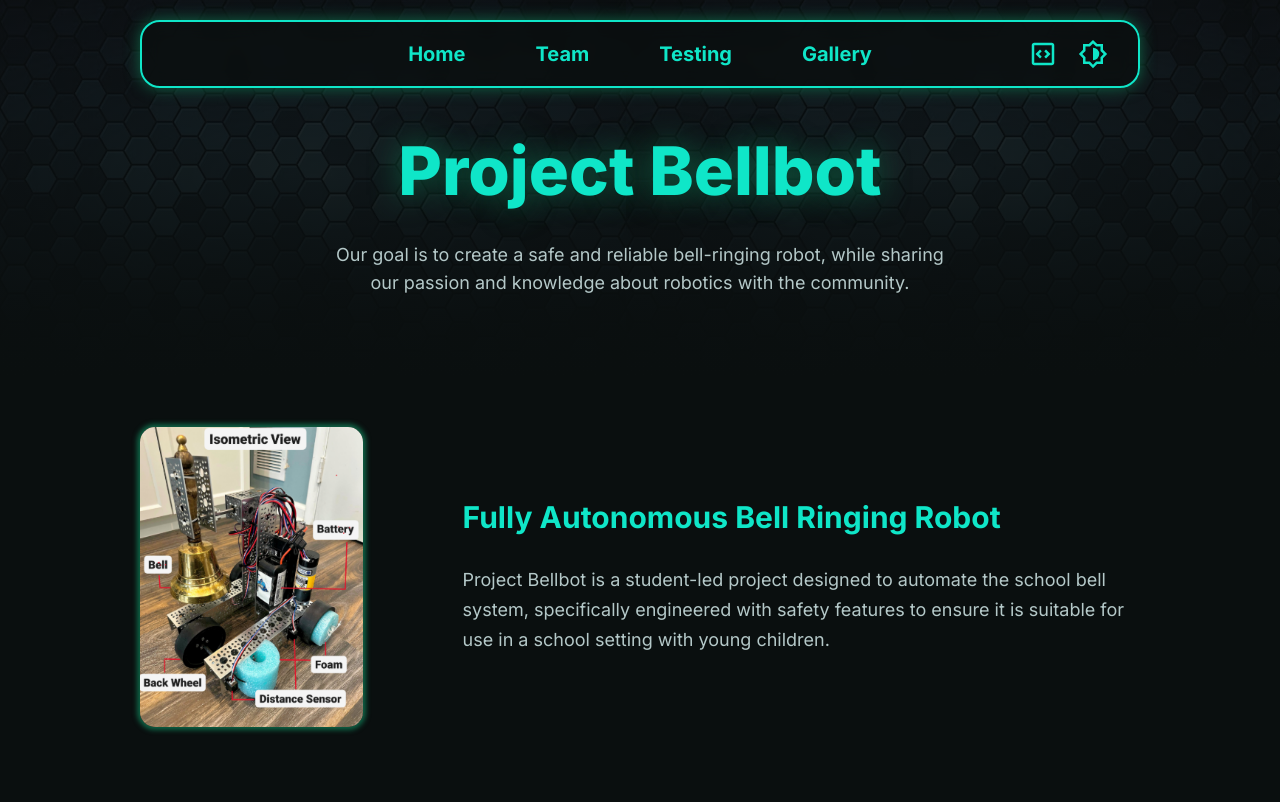
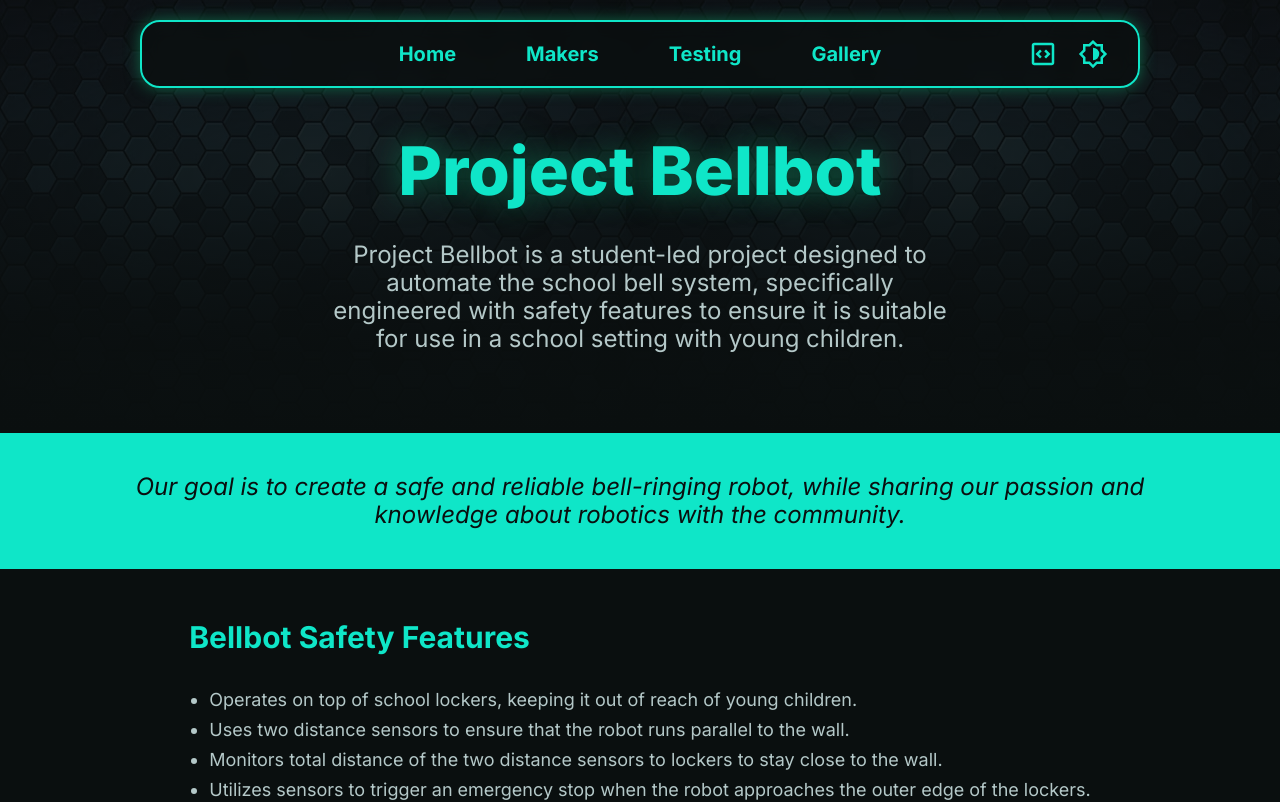
Before and after one commit to tonymac129/project-bellbot, a React (Vite) app: page /#/ in a window 1280 px wide. Shown: the top 802 px of the page. Built offline with nearby package versions, Linux system fonts and the light colour scheme.

Commit message:
lots of general edits

```diff
--- a/src/components/Nav.jsx
+++ b/src/components/Nav.jsx
@@ -22,7 +22,7 @@ function Nav() {
           Home
         </Link>
         <Link to="/team" className="nav-link">
-          Team
+          Makers
         </Link>
         <Link to="/testing" className="nav-link">
           Testing
--- /dev/null
+++ b/src/components/SmallHero.jsx
@@ -0,0 +1,9 @@
+function SmallHero({ description }) {
+  return (
+    <div className="small-hero">
+      {description&&<p className="small-hero-description">{description}</p>}
+    </div>
+  );
+}
+
+export default SmallHero;
--- a/src/index.css
+++ b/src/index.css
@@ -94,7 +94,7 @@ body {
 
 .hero-description {
   color: var(--primary-text);
-  font-size: 18px;
+  font-size: 24px;
   width: 50%;
   line-height: 28px;
 }
@@ -123,7 +123,7 @@ body {
 .section-content {
   display: flex;
   flex-direction: column;
-  gap: 30px;
+  gap: 15px;
 }
 
 .section-title {
@@ -171,7 +171,7 @@ ul.section-text {
 }
 
 .gallery-img img {
-  height: 230px;
+  height: 450px;
   border-radius: 5px;
 }
 
@@ -287,3 +287,23 @@ th {
     padding: 5px;
   }
 }
+
+.small-hero {
+  width: 100vw;
+  display: flex;
+  flex-direction: column;
+  align-items: center;
+  padding-block: 40px 40px;
+  gap: 30px;
+  text-align: center;
+  background-color: var(--primary-color);
+  backdrop-filter: blur(5px);
+}
+
+.small-hero-description {
+  color: var(--primary-bg);
+  font-size: 24px;
+  width: 80%;
+  line-height: 28px;
+  font-style: italic;
+}
--- a/src/pages/Home.jsx
+++ b/src/pages/Home.jsx
@@ -1,31 +1,29 @@
 import { motion } from "framer-motion";
 import Hero from "../components/Hero";
 import Section from "../components/Section";
+import GalleryImg from "../components/GalleryImg";
+import SmallHero from "../components/SmallHero";
 
 function Home() {
   return (
     <motion.div initial={{ opacity: 0, y: 150 }} animate={{ opacity: 1, y: 0 }}>
       <Hero
         title="Project Bellbot"
-        description="Our goal is to create a safe and reliable bell-ringing robot, while sharing our passion and knowledge about robotics with the community."
+        description="Project Bellbot is a student-led project designed to automate the school bell system, specifically engineered with safety features to ensure it is suitable for use in a school setting with young children."
       />
       <div className="sections">
-        <Section
-          heading="Fully Autonomous Bell Ringing Robot"
-          text="
-      Project Bellbot is a student-led project designed to automate the school bell system, specifically engineered with safety features to ensure it is suitable for use in a school setting with young children."
-          img="/project-bellbot/robot1.png"
-          odd={true}
+        <SmallHero
+          description="
+      Our goal is to create a safe and reliable bell-ringing robot, while sharing our passion and knowledge about robotics with the community."
         />
         <Section
           heading="Bellbot Safety Features"
           list={[
-            "Operating on top of school lockers, keeping it out of reach of young children.",
-            "Using two distance sensors to ensure that the robot runs parallel to the wall.",
-            "Traveling at a slight angle toward the wall to stay close, minimizing the risk of falling or being disturbed.",
-            "Utilizing sensors to trigger an emergency stop when the robot approaches the outer edge of the lockers.",
+            "Operates on top of school lockers, keeping it out of reach of young children.",
+            "Uses two distance sensors to ensure that the robot runs parallel to the wall.",
+            "Monitors total distance of the two distance sensors to lockers to stay close to the wall.",
+            "Utilizes sensors to trigger an emergency stop when the robot approaches the outer edge of the lockers.",
           ]}
-          img="/project-bellbot/robot2.png"
         />
       </div>
     </motion.div>
--- a/src/pages/Team.jsx
+++ b/src/pages/Team.jsx
@@ -8,15 +8,12 @@ function Team() {
       <title>Meet the Makers | Project Bellbot</title>
       <Hero
         title="Meet the Makers"
-        description={
-          "“For me, this project isn’t just about making some big invention. It’s about having fun with the designing process, keeping a school tradition, and giving back to my community.” - Samuel Chow, Founder"
-        }
       />
       <div className="people">
         <Person name="Samuel Chow" roles={["Founder", "Project Lead"]} link="https://amcsz.me/" />
-        <Person name="Jonathan Tsai" roles={["Cofounder", "Engineer"]} />
+        <Person name="Jonathan Tsai" roles={["Cofounder", "Lead Engineer"]} />
         <Person name="Tony Hsu" roles={["Programmer", "Webmaster"]} link="https://tonymac129.github.io/" />
-        <Person name="Chen Shih" roles={["Engineer"]} />
+        <Person name="Meng-Chen Shih" roles={["Engineer"]} />
       </div>
     </motion.div>
   );
```
Also changed, not shown: 1 other file (tests, documents, lock files or other folders).
